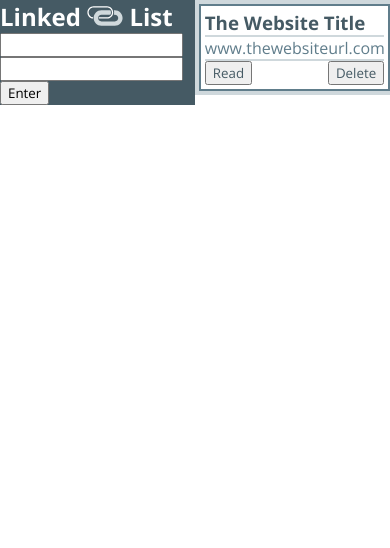
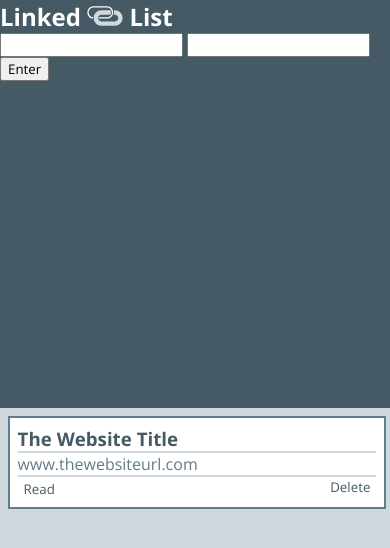
Before and after one commit to chris023/linked-list, a plain HTML site: page index.html in a window 390 px wide. Drawn offline with nearby package versions, Linux system fonts and the light colour scheme.

Commit message:
Change to grid and made mobile layout

```diff
--- a/css/style.css
+++ b/css/style.css
@@ -3,9 +3,25 @@
   font-family: 'Open Sans', sans-serif;
 }
 
+body{
+  display: grid;
+  grid-template-columns: repeat(2, 50%);
+  min-height: 100vh;
+}
+
+.title {
+  text-align: center;
+}
+
+.input-form {
+  display: block;
+  margin-left: auto;
+  margin-right: auto;
+}
+
 .input-section {
   float: left;
-  width: 50%;
+  width: 100%;
   background-color: #455A64;
   color: white;
 }
@@ -13,7 +29,7 @@
 .list-section {
   background-color: #CFD8DC;
   float: right;
-  width: 50%;
+  width: 100%;
 }
 
 .logo {
@@ -49,7 +65,9 @@ bookmark-input {
 }
 
 .css-read-and-delete {
+  border: none;
   color: #455A64;
+  background-color: transparent;
 }
 
 .bookmark-read {
@@ -71,3 +89,9 @@ bookmark-input {
 .read {
   background-color: #F2F4F4;
 }
+
+@media screen and (max-width: 600px) {
+  body {
+    grid-template-columns: 1fr;
+  }
+}
```
